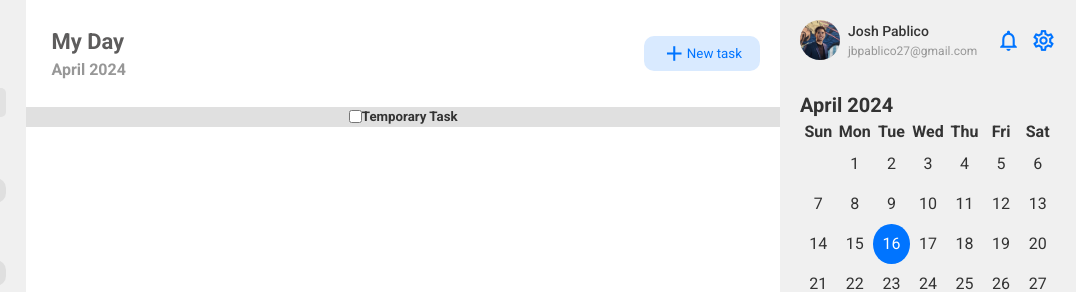
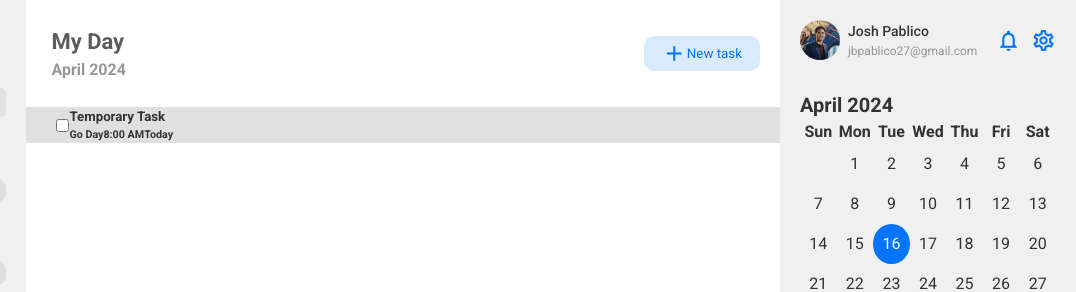
Before and after one commit to jpablico/TodoList, a website built with webpack: page dist/index.html in a window 1280 px wide. Shown: the top 292 px of the page, 204-1280 px from the left. Built offline with nearby package versions, Linux system fonts and the light colour scheme.

Commit message:
SCSS HTML

```diff
--- a/src/style.scss
+++ b/src/style.scss
@@ -283,7 +283,19 @@ body {
       width: 100%;
 
       .task {
-        @include flex(row, center, center)
+        @include flex(row, start, center);
+        padding: 0px 30px;
+
+        #task-completion {
+          background-color: blue;
+        }
+
+        .task-body {
+
+          .lower-task-body {
+            @include flex(row, start, center);
+          }
+        }
       }
     }
   }
```
Also changed, not shown: dist/index.html, dist/main.css.
